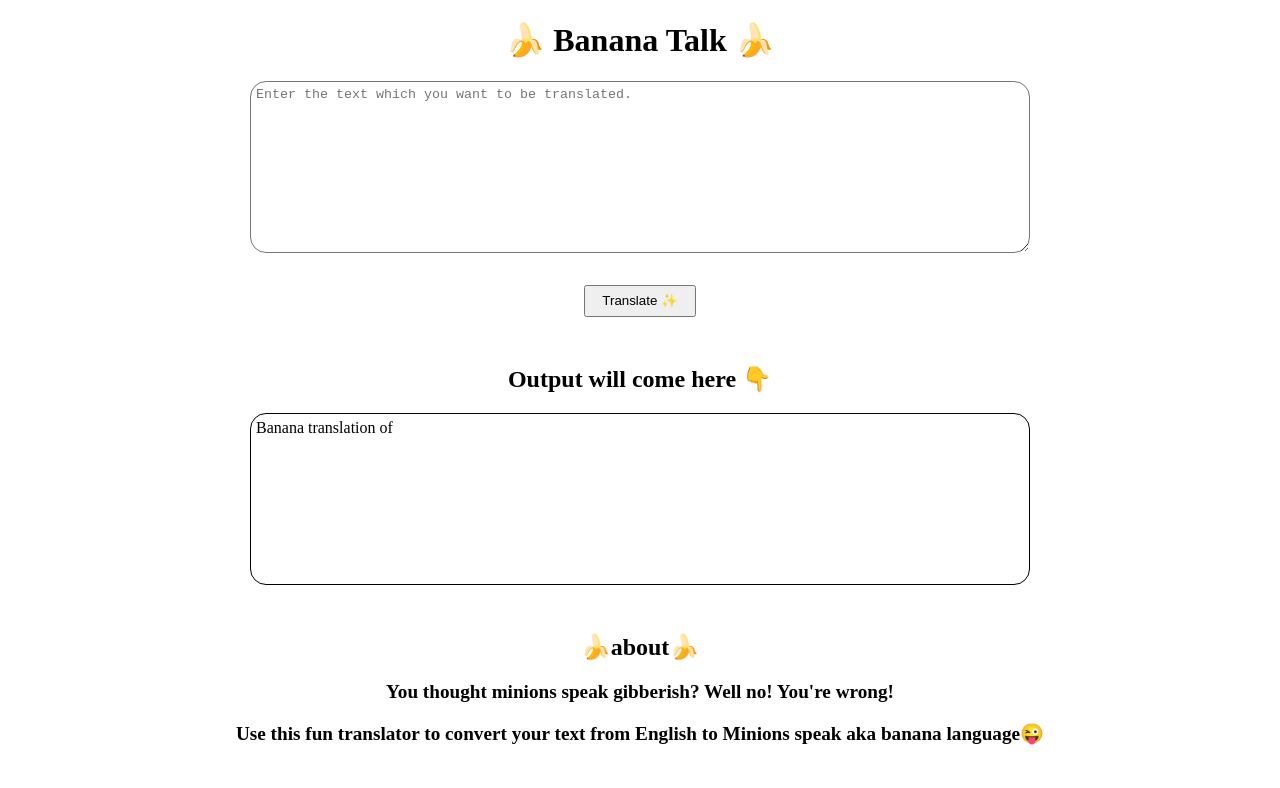
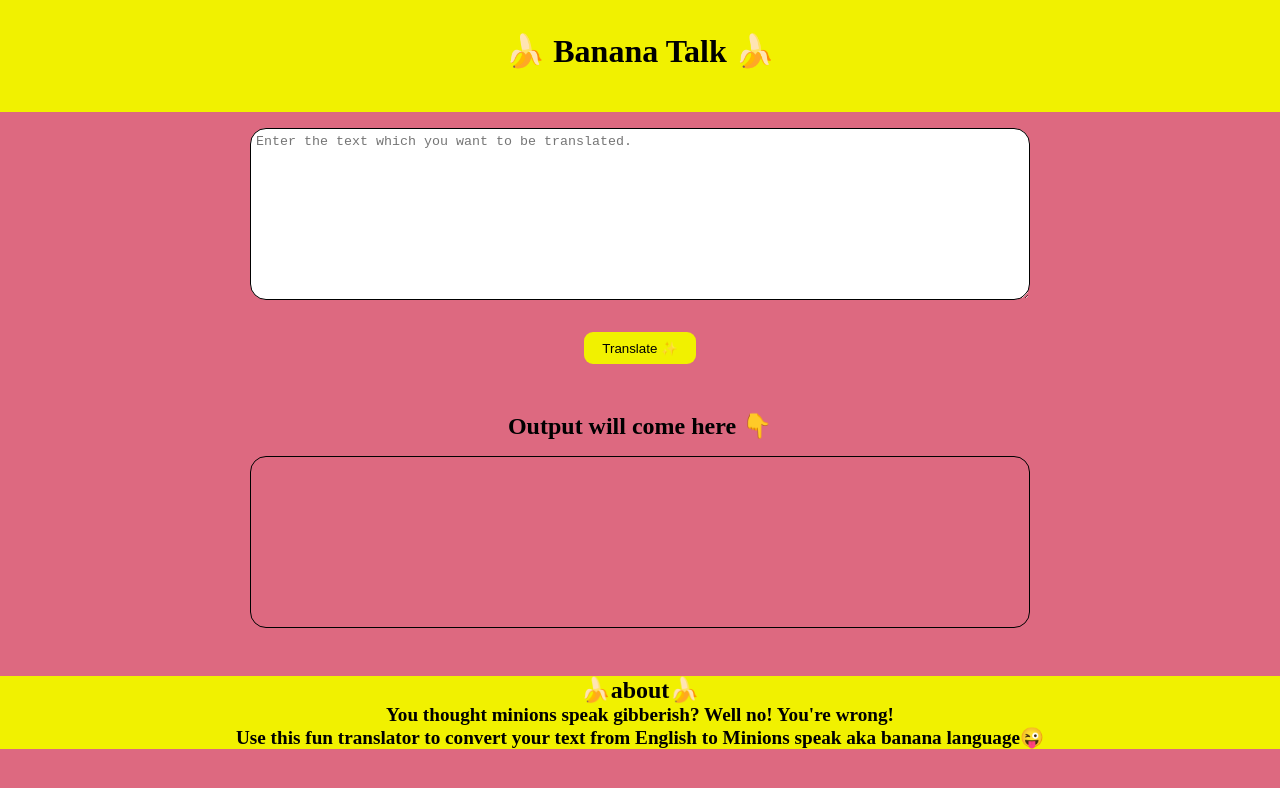
Before and after one commit to davainkhajuria/banana-talk, a plain HTML site: page index.html in a window 1280 px wide. Both pictures are taken after a click on the button "Translate ✨". Drawn offline with Linux system fonts and the light colour scheme; no server answers.

Commit message:
js update

```diff
--- a/index.html
+++ b/index.html
@@ -6,18 +6,24 @@
     <meta name="viewport" content="width=device-width, initial-scale=1.0">
     <title>Banana Talk</title>
     <style>
-        body{
+        *{
             padding: 0;
             margin: 0;
             border: 0;
 
         }
-
-        h1{
+        body{
+            background-color: rgba(208, 46, 78, 0.715);
+        }
+        .header{
+            padding: 2rem;
+            height: 3rem;
+            background-color: #f1f100;
             text-align: center;
         }
+
         #txt-input{
-
+            border: 1.1px solid black;
             border-radius: 1rem;
             margin: 1rem auto;
             padding: 5px;
@@ -27,6 +33,8 @@
         }
 
         button{
+            background-color: #f1f100;
+            border-radius: 9px;
             display: block;
             margin: 2rem auto;
             text-align: center;
@@ -39,6 +47,7 @@
             margin-top: 3rem;
         }
         #output{
+            color: black;
             border-radius: 1rem;
             border: 0.1px solid black;
             margin: 1rem auto;
@@ -47,6 +56,7 @@
             height: 20vh;
         }
         #footer-txt{
+            background-color: #f1f100;
             text-align: center;
         }
         #footer-txt p{
@@ -59,10 +69,15 @@
     </style>
 </head>
 <body>
+
+
+           <!-- header  -->
+           <header class="header">
+               <h1>🍌 Banana Talk 🍌</h1>
+            </header>
+
             <div class="body">
 
-           <!-- header  -->
-           <h1>🍌 Banana Talk 🍌</h1>
 
                 <!-- input  -->
                 <textarea id="txt-input" placeholder="Enter the text which you want to be translated."></textarea>
@@ -73,6 +88,7 @@
                 <!-- output  -->
                 <h2>Output will come here 👇</h2>
                 <div id="output"></div>
+            </div>
 
                 <!-- footer  -->
                 <footer id="footer-txt">
--- a/script.js
+++ b/script.js
@@ -2,8 +2,24 @@
 var btnTranslate = document.querySelector("#btn-translate");
 var outputDiv = document.querySelector("#output");
 
-function clickHandler(){
-    outputDiv.innerText = "Banana translation of " + txtInput.value;
+var serverURL = "https://api.funtranslations.com/translate/minion.json"
+
+function getTranslationURL(text){
+    return serverURL + "?" + "text=" + text
 }
 
+
+function clickHandler(){
+    var text = txtInput.value //taking input
+
+    //calling server for processing
+    fetch(getTranslationURL(text))
+        .then(response => response.json())
+        .then(json =>{
+            var translatedText = json.contents.translated;
+            outputDiv.innerText = translatedText;
+        })
+}
+
+
 btnTranslate.addEventListener("click", clickHandler);
```
Lines whose indentation alone changed are shown as unchanged.
